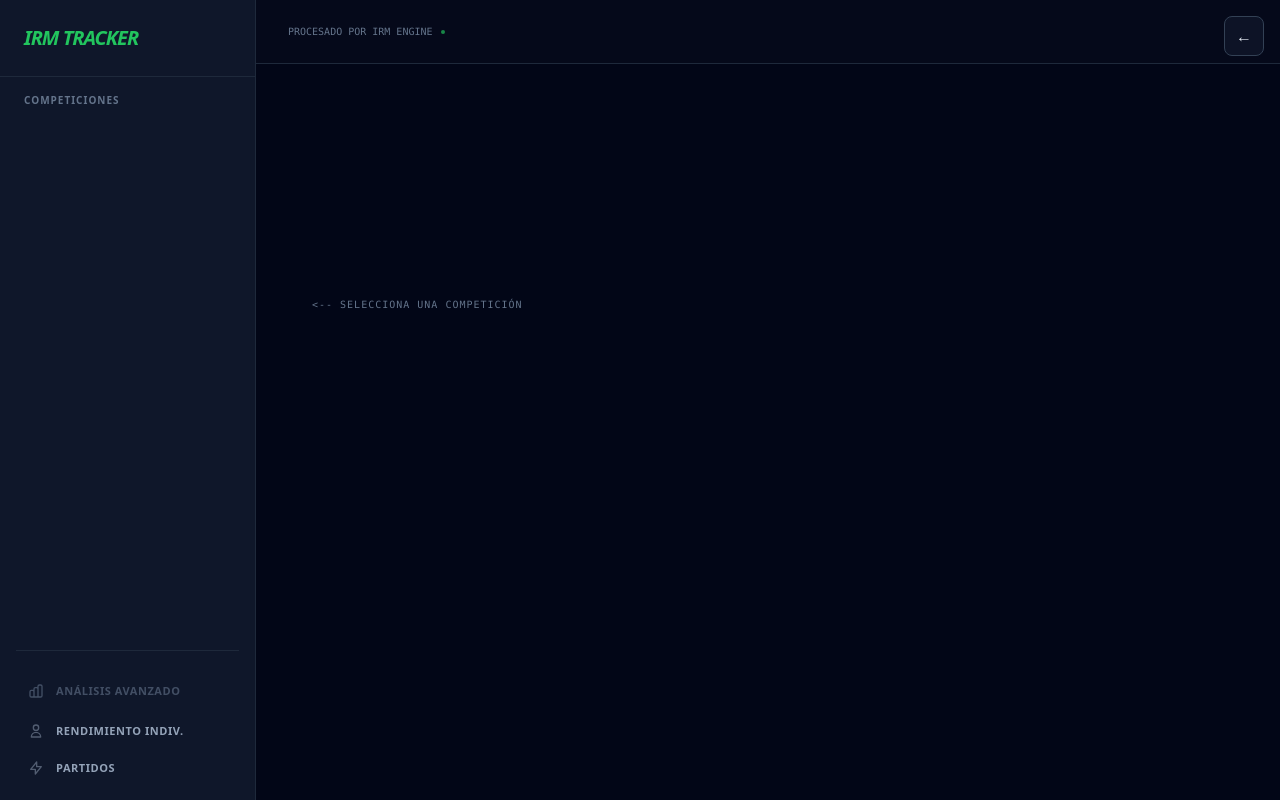
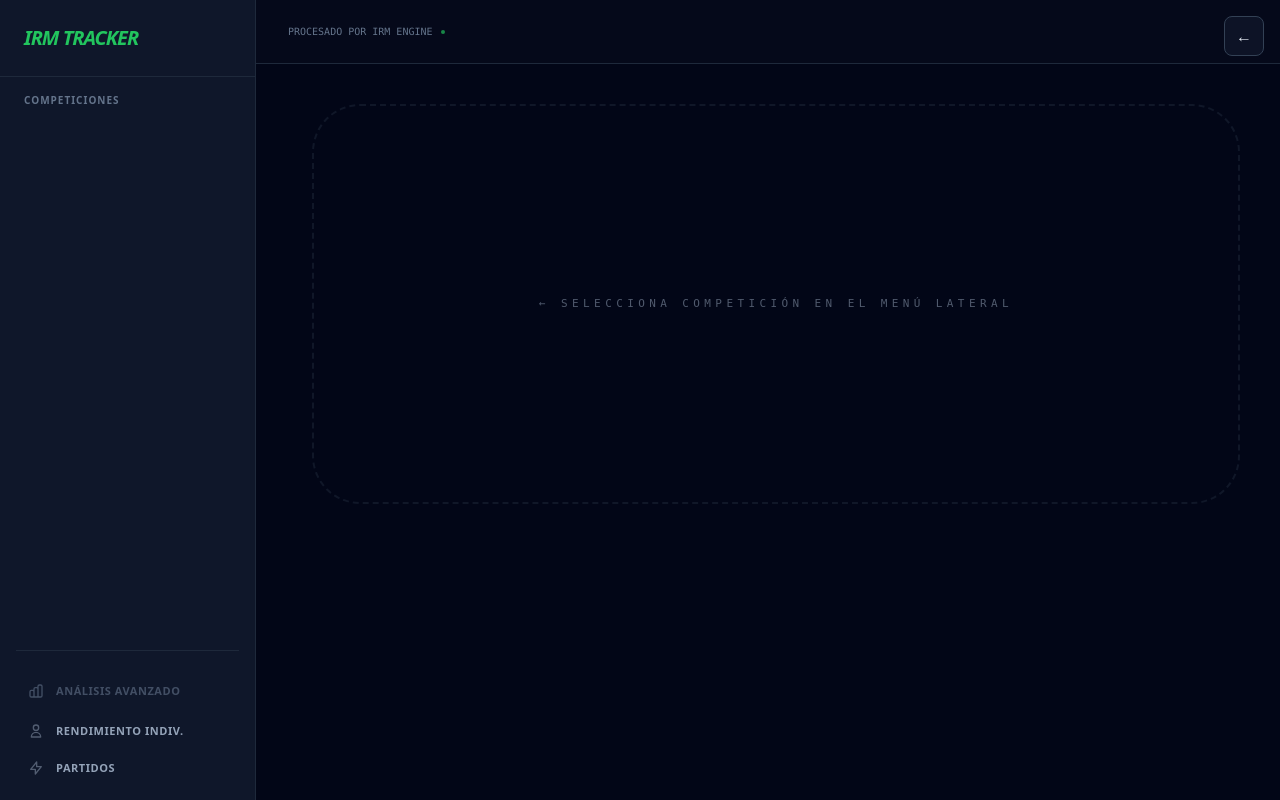
Before and after one commit to IsmaelBrea/irm2526, a Django app: template djangoproject/tracker/templates/tracker/partidos.html in a window 1280 px wide. Run offline with Django 5.2, Linux system fonts and the light colour scheme; the template is opened without the code that fills it, so the values that code supplies are empty; some libraries are stand-ins or nearby versions.

Commit message:
Añadida las mismas animaciones de selección de competición en todas las vistas

```diff
--- a/djangoproject/tracker/templates/tracker/base.html
+++ b/djangoproject/tracker/templates/tracker/base.html
@@ -7,11 +7,25 @@
 
     {% block extra_head %}{% endblock %}
 
-    <style>
-        body { background-color: #020617; }
-        .custom-scroll::-webkit-scrollbar { width: 3px; }
-        .custom-scroll::-webkit-scrollbar-thumb { background: #15803d; border-radius: 10px; }
-    </style>
+   <style>
+    body { background-color: #020617; }
+    .custom-scroll::-webkit-scrollbar { width: 3px; }
+    .custom-scroll::-webkit-scrollbar-thumb { background: #15803d; border-radius: 10px; }
+
+    /* ── Placeholder global para vistas sin liga seleccionada ── */
+    .irm-placeholder {
+        color: #94a3b8;
+        font-family: monospace;
+        font-size: 11px;
+        text-transform: uppercase;
+        letter-spacing: 0.4em;
+        animation: irmPulse 2s cubic-bezier(0.4, 0, 0.6, 1) infinite;
+    }
+    @keyframes irmPulse {
+        0%, 100% { opacity: 1; }
+        50%       { opacity: 0.3; }
+    }
+</style>
 </head>
 <body class="text-slate-50">
     <div class="flex h-screen overflow-hidden">
--- a/djangoproject/tracker/templates/tracker/partidos.html
+++ b/djangoproject/tracker/templates/tracker/partidos.html
@@ -49,13 +49,11 @@
             <p class="text-slate-400">Cargando partidos...</p>
         </div>
 
-    {% else %}
-        <div class="h-[50vh] flex items-center">
-            <p class="text-slate-500 font-mono text-[10px] uppercase tracking-widest">
-                <-- Selecciona una competición
-            </p>
-        </div>
-    {% endif %}
+   {% else %}
+    <div class="w-full h-[50vh] flex items-center justify-center border-2 border-dashed border-slate-800/50 rounded-[3rem]">
+        <p class="irm-placeholder text-center">&larr; Selecciona competición en el menú lateral</p>
+    </div>
+{% endif %}
 
     <script src="{% static 'tracker/js/partidos.js' %}"></script>
 </div>
```
Also changed, not shown: djangoproject/tracker/templates/tracker/rend_indiv.html (+4 -6 lines).
